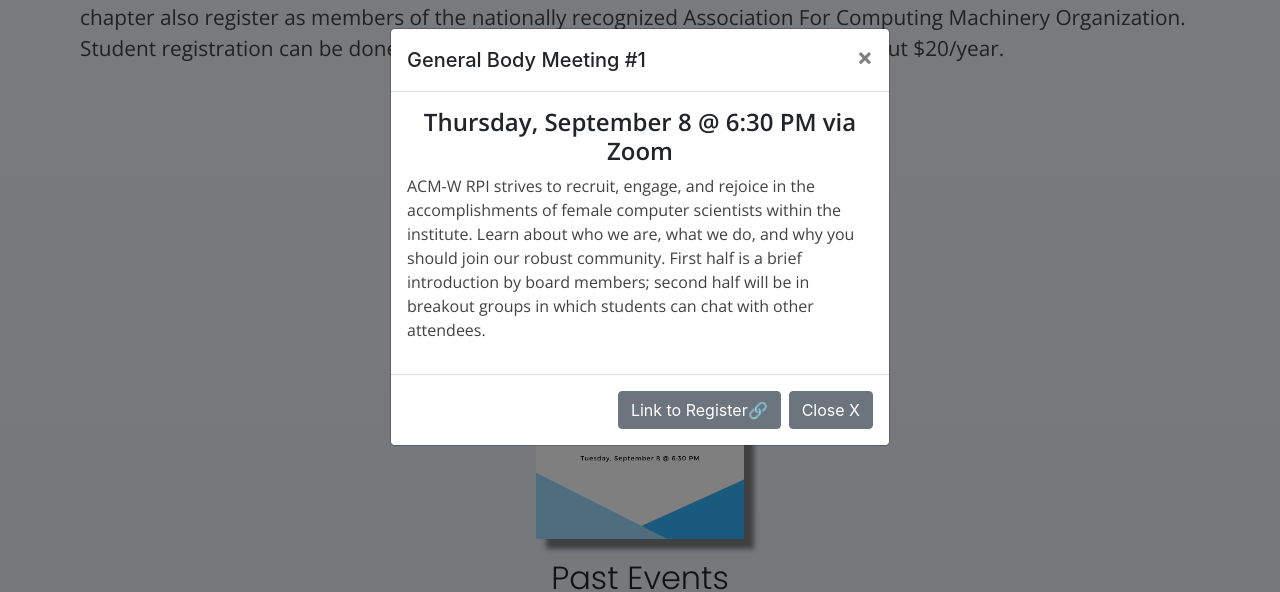
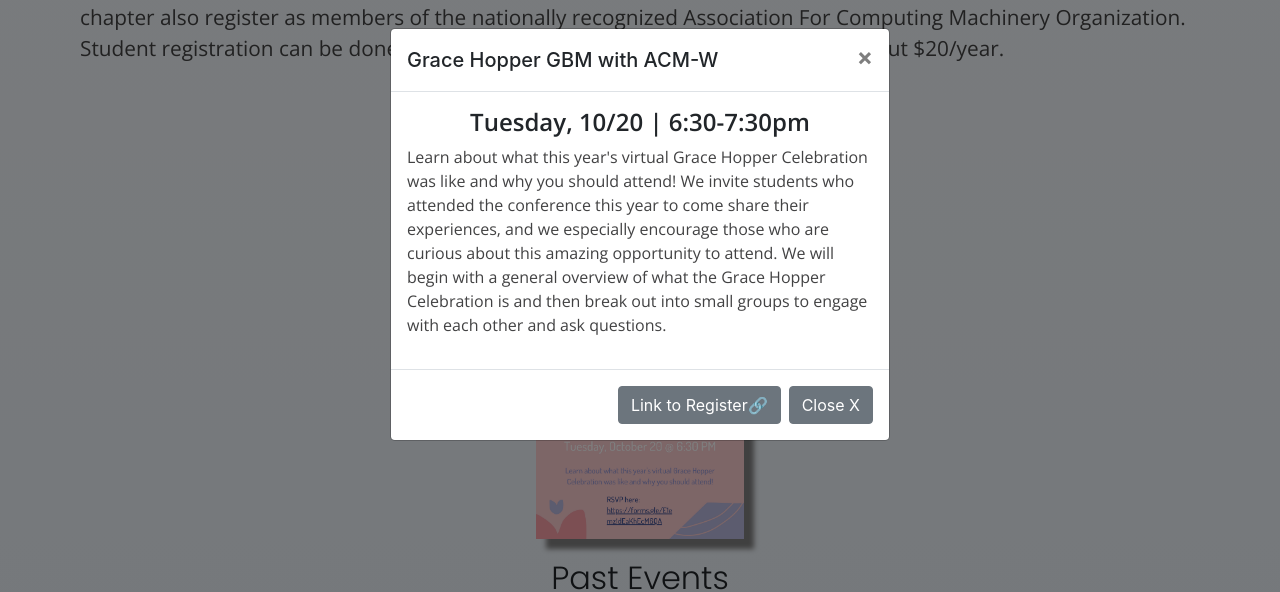
Before and after one commit to rpiacmw/rpiacmw.github.io, a plain HTML site: page index.html in a window 1280 px wide. Both pictures are taken after a click on the picture 639 px from the left and 1745 px from the top of the page. Shown: the part 1345-1937 px from the top of the page. Drawn offline with nearby package versions, Linux system fonts and the light colour scheme.

Commit message:
Add new event (Grace Hopper GBM)

```diff
--- a/index.html
+++ b/index.html
@@ -97,19 +97,24 @@
 		<div class="modal-dialog">
 		<div class="modal-content">
 			<div class="modal-header">
-			<h5 class="modal-title" id="modalLabel">General Body Meeting #1</h5>
+			<h5 class="modal-title" id="modalLabel">Grace Hopper GBM with ACM-W</h5>
 			<button type="button" class="close" data-dismiss="modal" aria-label="Close">
 				<span aria-hidden="true">&times;</span>
 			</button>
 			</div>
 			<div class="modal-body">
-				<h3>Thursday, September 8 @ 6:30 PM via Zoom</h3>
-				<p>ACM-W RPI strives to recruit, engage, and rejoice in the accomplishments of female computer scientists within the institute. Learn about who we are, what we do, and why you should join our robust community. First half is a brief introduction by board members; second half will be in breakout groups in which students can chat with other attendees.</p>
+				<h3>Tuesday, 10/20 | 6:30-7:30pm</h3>
+				<p>Learn about what this year's virtual Grace Hopper Celebration was like and
+					why you should attend! We invite students who attended the conference this
+					year to come share their experiences, and we especially encourage those
+					who are curious about this amazing opportunity to attend. We will begin
+					with a general overview of what the Grace Hopper Celebration is and then
+					break out into small groups to engage with each other and ask questions.</p>
 			</div>
 
 
 			<div class="modal-footer">
-				<a href="https://docs.google.com/forms/d/e/1FAIpQLScVCoXqFhvED-4t_Hp4QUBg6LdDHFJwiocpYTh4kcovSDCz4g/viewform" class="btn btn-secondary" role="button" aria-pressed="true">Link to Register🔗</a>
+				<a href="https://docs.google.com/forms/d/e/1FAIpQLSdRZRnEWppjG_TH39CdY3Z6Tvq4s8BbQkAlAYs7Usry72xATg/viewform?usp=sf_link" class="btn btn-secondary" role="button" aria-pressed="true">Link to Register🔗</a>
 				<button type="button" class="btn btn-secondary" data-dismiss="modal">Close X</button>
 			</div>
 		</div>
@@ -125,7 +130,7 @@
 
 
 		<div class="club-events">
-			<img src="img/gbm1.jpg" alt="GBM 1 event flyer" data-toggle="modal" data-target="#modalEvent">
+			<img src="img/graceHopper.jpg" alt="Grace Hopper GBM" data-toggle="modal" data-target="#modalEvent">
 		</div>
 
 		<h2>Past Events</h2>
```
Also changed, not shown: img/graceHopper.jpg (added), 1 other file.
